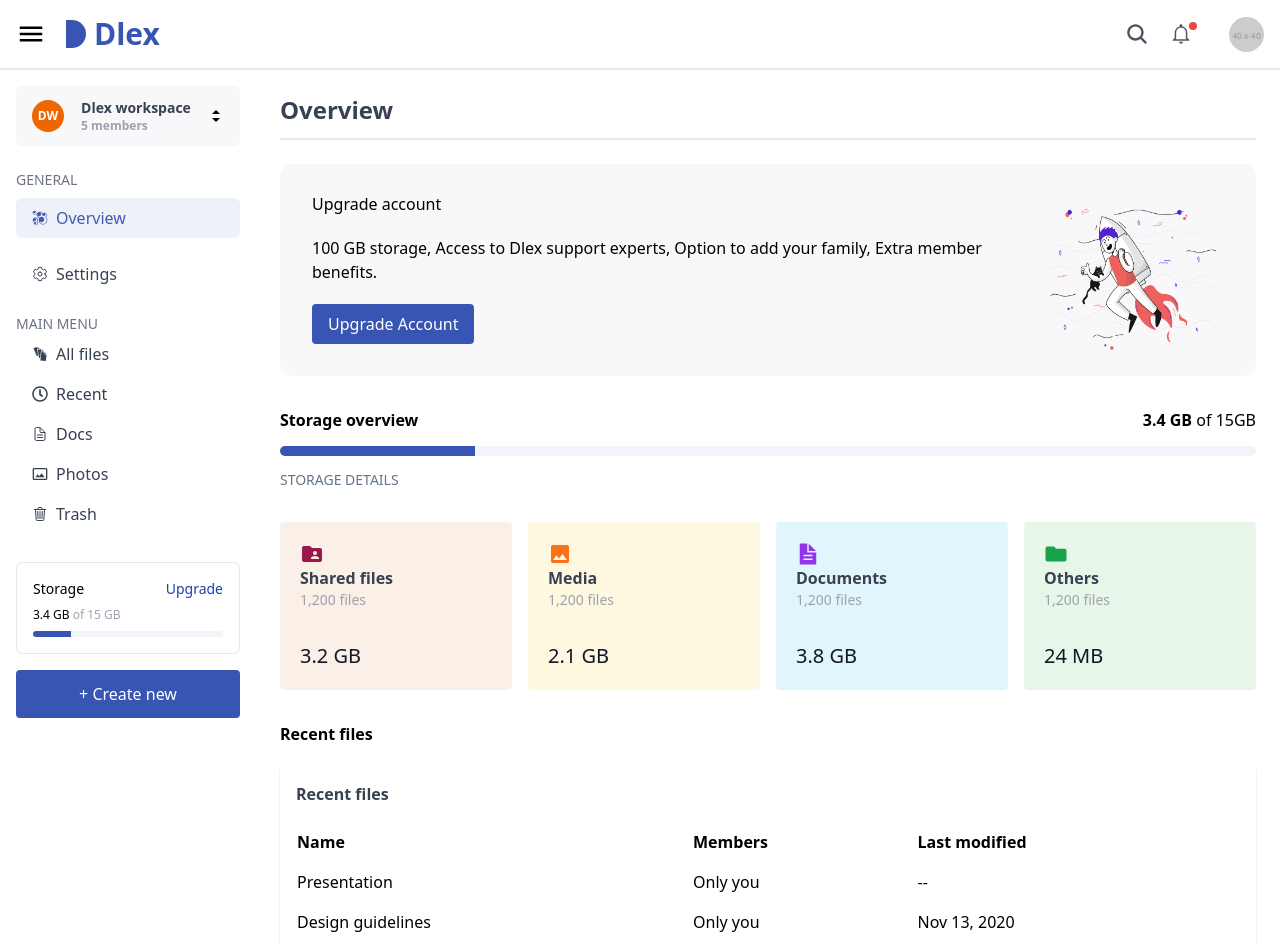
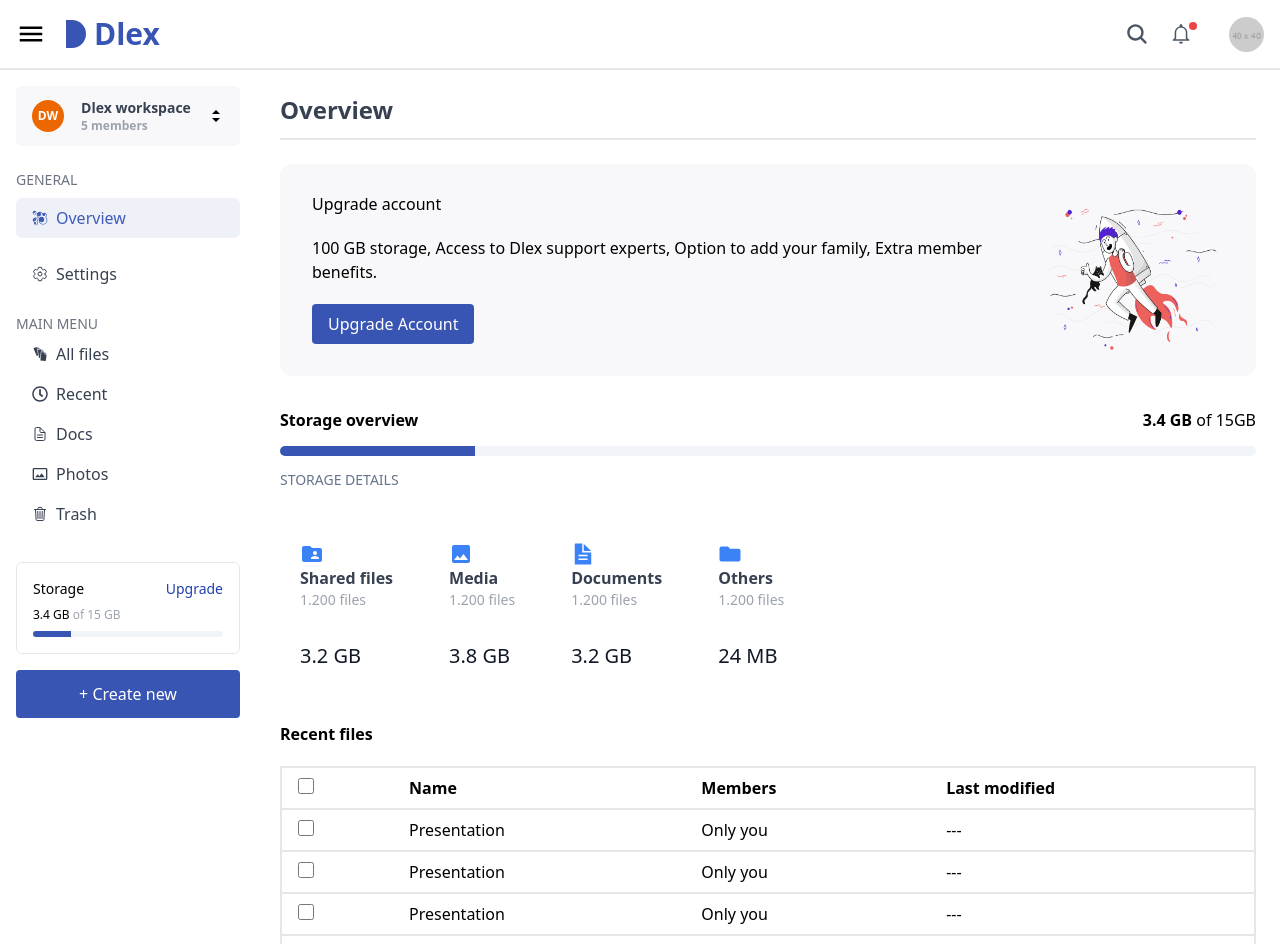
Before and after one commit to leader-akash/Next-dashboard, a Next.js app: page / in a window 1280 px wide. Shown: the top 944 px of the page. Built offline with nearby package versions, Linux system fonts and the light colour scheme.

Commit message:
dynamic table and cards

```diff
--- a/src/app/_components/Content.jsx
+++ b/src/app/_components/Content.jsx
@@ -4,9 +4,54 @@
 import { IoMdFolder } from "react-icons/io";
 import { IoMdImage } from "react-icons/io";
 import { IoDocumentTextSharp } from "react-icons/io5";
+import RecentTable from './RecentTable';
 
 
 const Content = () => {
+
+   const cardData = [
+    {
+        id: 1,
+        icon: <MdFolderShared />,
+        name: "Shared files",
+        files: '1.200 files',
+        storage: '3.2 GB',
+        bgColor: '[#FAF0E7]',
+        iconColor: 'blue-500'
+
+    },
+    {
+        id: 2,
+        icon: <IoMdImage />,
+        name: "Media",
+        files: '1.200 files',
+        storage: '3.8 GB',
+        bgColor: '[#FFF8E1]',
+        iconColor: 'blue-500'
+
+    },
+    {
+        id: 3,
+        icon: <IoDocumentTextSharp />,
+        name: "Documents",
+        files: '1.200 files',
+        storage: '3.2 GB',
+        bgColor: '[#E1F5FD]',
+        iconColor: 'blue-500'
+
+    },
+    {
+        id: 4,
+        icon: <IoMdFolder />,
+        name: "Others",
+        files: '1.200 files',
+        storage: '24 MB',
+        bgColor: '[#E8F5E9]',
+        iconColor: 'blue-500'
+
+    },
+   ]
+
     return (
         <main className=" bg-white p-6">
             <h1 className="text-2xl font-bold text-gray-700 border-b-2 pb-3">Overview</h1>
@@ -39,84 +84,27 @@
                 <p className='text-sm text-slate-500'>STORAGE DETAILS</p>
             </div>
 
-            <div className="grid grid-cols-4 gap-4 mt-4 mb-8">
-                <div className="p-5 bg-[#FAF0E7] rounded">
-                    <div className='text-2xl text-pink-800'>
-                        <MdFolderShared />
+            <div className="flex flex-wrap gap-4 mt-4 mb-8">
+                {
+                    cardData.map((el) => (
+                        <div className={`p-5 bg-${el.bgColor} rounded`}>
+                    <div className={`text-2xl text-blue-500`}>
+                        {el.icon}
                     </div>
-                    <h2 className="font-bold text-gray-700">Shared files</h2>
-                    <p className='text-gray-400 text-sm'>1,200 files</p>
-                    <p className="text-xl text-gray-900 mt-8">3.2 GB</p>
+                    <h2 className="font-bold text-gray-700">{el.name}</h2>
+                    <p className='text-gray-400 text-sm'>{el.files}</p>
+                    <p className="text-xl text-gray-900 mt-8">{el.storage}</p>
                 </div>
+                    ))
+                }
 
-                <div className="p-5 bg-[#FFF8E1] rounded">
-                    <div className='text-2xl text-orange-500'>
-                        <IoMdImage />
-                    </div>
-
-                    <h2 className="font-bold text-gray-700">Media</h2>
-                    <p className='text-gray-400 text-sm'>1,200 files</p>
-                    <p className="text-xl text-gray-900 mt-8">2.1 GB</p>
-                </div>
-                <div className="p-5 bg-[#E1F5FD] rounded">
-                    <div className='text-2xl text-purple-600'>
-                        <IoDocumentTextSharp />
-                    </div>
-                    <h2 className="font-bold text-gray-700">Documents</h2>
-                    <p className='text-gray-400 text-sm'>1,200 files</p>
-                    <p className="text-xl text-gray-900 mt-8">3.8 GB</p>
-                </div>
-                <div className="p-5 bg-[#E8F5E9] rounded">
-                    <div className='text-2xl text-green-600'>
-                        <IoMdFolder />
-                    </div>
-
-                    <h2 className="font-bold text-gray-700">Others</h2>
-                    <p className='text-gray-400 text-sm'>1,200 files</p>
-                    <p className="text-xl text-gray-900 mt-8">24 MB</p>
-                </div>
             </div>
 
             <h2 className='font-bold mb-5'> Recent files</h2>
-            <div className="bg-white shadow rounded p-4">
-                <h2 className="font-bold text-gray-700 mb-4">Recent files</h2>
-                <table className="w-full text-left">
-                    <thead>
-                        <tr>
-                            <th className="py-2">Name</th>
-                            <th className="py-2">Members</th>
-                            <th className="py-2">Last modified</th>
-                        </tr>
-                    </thead>
-                    <tbody>
-                        <tr>
-                            <td className="py-2">Presentation</td>
-                            <td className="py-2">Only you</td>
-                            <td className="py-2">--</td>
-                        </tr>
-                        <tr>
-                            <td className="py-2">Design guidelines</td>
-                            <td className="py-2">Only you</td>
-                            <td className="py-2">Nov 13, 2020</td>
-                        </tr>
-                        <tr>
-                            <td className="py-2">Resources</td>
-                            <td className="py-2">Only you</td>
-                            <td className="py-2">--</td>
-                        </tr>
-                        <tr>
-                            <td className="py-2">Objectives</td>
-                            <td className="py-2">Only you</td>
-                            <td className="py-2">--</td>
-                        </tr>
-                        <tr>
-                            <td className="py-2">Screenshot</td>
-                            <td className="py-2">Only you</td>
-                            <td className="py-2">--</td>
-                        </tr>
-                    </tbody>
-                </table>
-            </div>
+
+
+            <RecentTable />
+
         </main>
     );
 };
--- a/src/app/_components/Dashboard.jsx
+++ b/src/app/_components/Dashboard.jsx
@@ -1,6 +1,4 @@
 import React from 'react';
-import Header from './Header';
-import Sidebar from './Sidebar';
 import Content from './Content';
 
 const Dashboard = () => {
--- /dev/null
+++ b/src/app/_components/RecentTable.jsx
@@ -0,0 +1,67 @@
+import React from 'react'
+
+const RecentTable = () => {
+
+    const data = [
+        {
+            id: 1,
+            name: "Presentation",
+            members: "Only you",
+            lastModified: "---"
+        },
+        {
+            id: 2,
+            name: "Presentation",
+            members: "Only you",
+            lastModified: "---"
+        }, {
+            id: 3,
+            name: "Presentation",
+            members: "Only you",
+            lastModified: "---"
+        }, {
+            id: 4,
+            name: "Presentation",
+            members: "Only you",
+            lastModified: "---"
+        }, {
+            id: 5,
+            name: "Presentation",
+            members: "Only you",
+            lastModified: "---"
+        }
+    ]
+    return (
+        <table className="w-full text-left border-collapse rounded-md">
+            <thead>
+                <tr className=" border-x-2">
+                    <th className="py-2 px-4 border-y-2">
+                        <input type="checkbox" className="form-checkbox h-4 w-4 text-indigo-600" />
+                    </th>
+                    <th className="py-2 px-4   border-y-2">Name</th>
+                    <th className="py-2 px-4  border-y-2">Members</th>
+                    <th className="py-2 px-4  border-y-2">Last modified</th>
+                </tr>
+            </thead>
+            <tbody>
+                {
+                    data?.map((el) => {
+                        return (
+                            <tr className="border-x-2 border-gray-200">
+                                <td className="py-2 px-4 border-y-2">
+                                    <input type="checkbox" className="form-checkbox h-4 w-4 text-indigo-600" />
+                                </td>
+                                <td className="py-2 px-4 border-y-2">{el.name}</td>
+                                <td className="py-2 px-4 border-y-2">{el.members}</td>
+                                <td className="py-2 px-4 border-y-2">{el.lastModified}</td>
+                            </tr>
+                        )
+                    })
+                }
+
+            </tbody>
+        </table>
+    )
+}
+
+export default RecentTable
```
